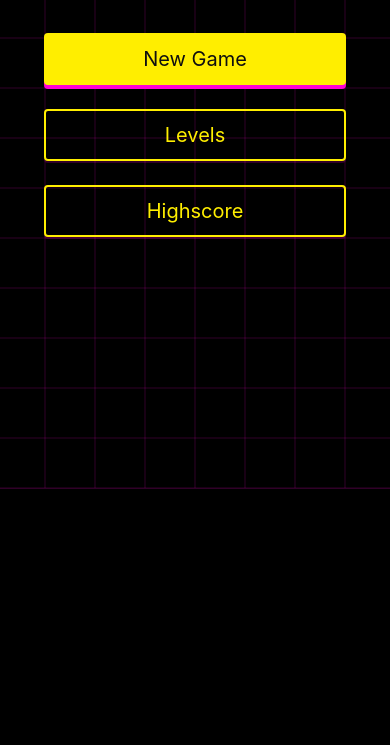
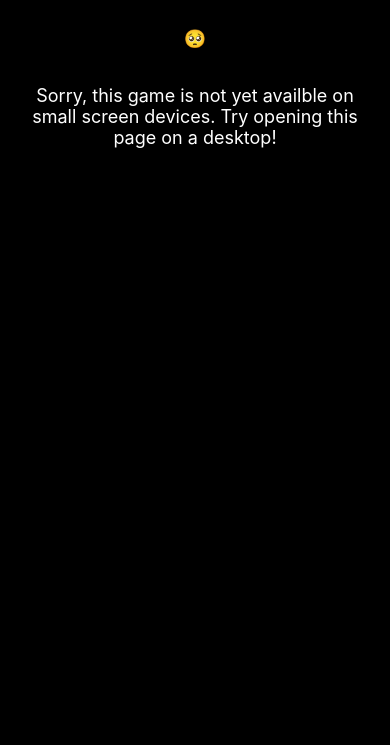
Before and after one commit to tesfadan/snvke, an Electron app: page app/index.html in a window 390 px wide. Shown: the part 334-1079 px from the top of the page. Drawn offline with Linux system fonts and the light colour scheme.

Commit message:
Not for small screen notice

```diff
--- a/app/index.html
+++ b/app/index.html
@@ -49,6 +49,11 @@ height="0" width="0" style="display:none;visibility:hidden"></iframe></noscript>
     <canvas class="canvas gameLayer" id="canvas" height="800" width="1400"></canvas>
     <canvas class="canvas background" id="background" height="800" width="1400"></canvas>
     <div id="audio"></div>
+
+    <div class="mobileOnlyNotice">
+        <p class="sadEmoji">🥺</p>
+        <p>Sorry, this game is not yet availble on small screen devices. Try opening this page on a desktop!</p>
+    </div>
     <script type="module" src="./js/index.js"></script>
 </body>
 
--- a/app/style/index.css
+++ b/app/style/index.css
@@ -80,3 +80,30 @@ body {
     height: 100%;
     width: 40px;
 } */
+
+.mobileOnlyNotice {
+    height: 100vh;
+    width: 100vw;
+    background: var(--darkBackground);
+    z-index: 20000;
+    display: flex;
+    justify-content: center;
+    align-items: center;
+    flex-flow: column;
+}
+
+.mobileOnlyNotice p {
+    font-size: 18px;
+    padding: 0px 32px;
+    text-align: center;
+}
+
+.sadEmoji {
+    font-size: 44px;
+}
+
+@media (min-width: 1400px) {
+    .mobileOnlyNotice {
+        display: none;
+    }
+}
```
